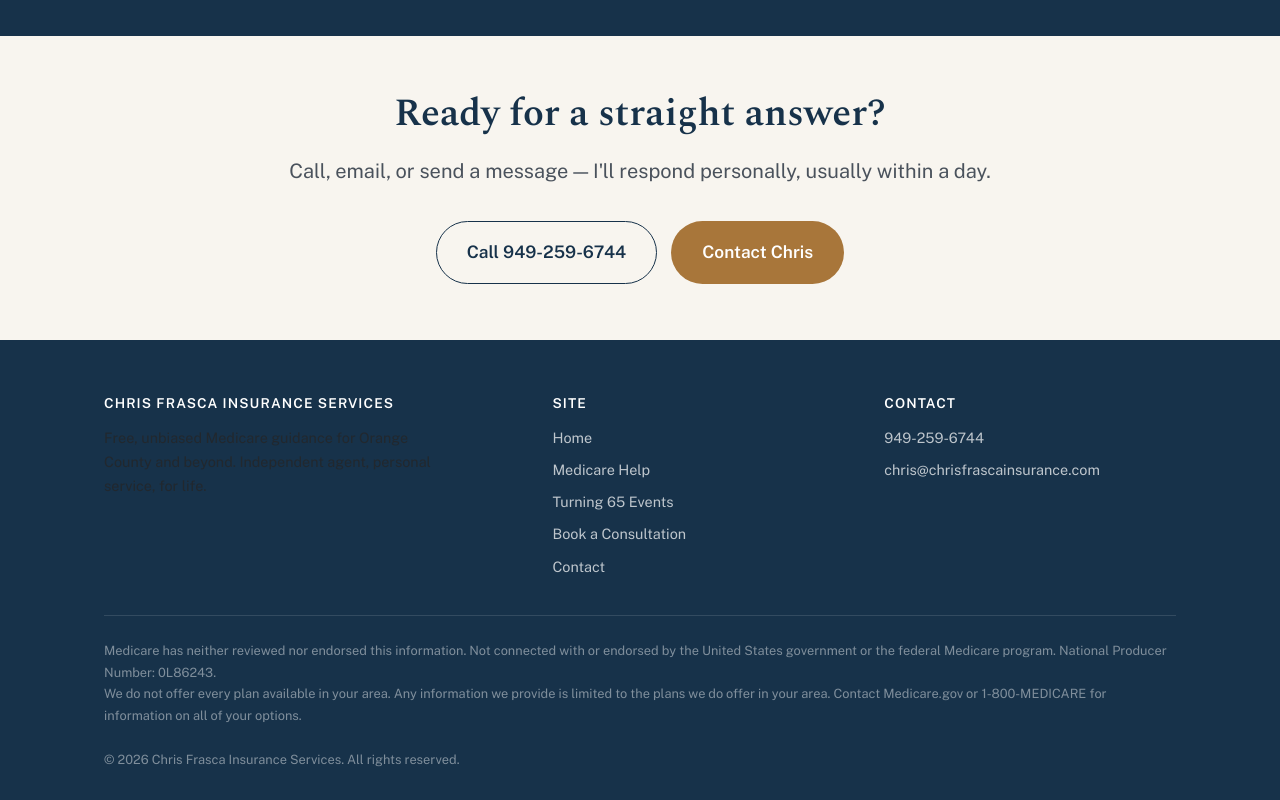
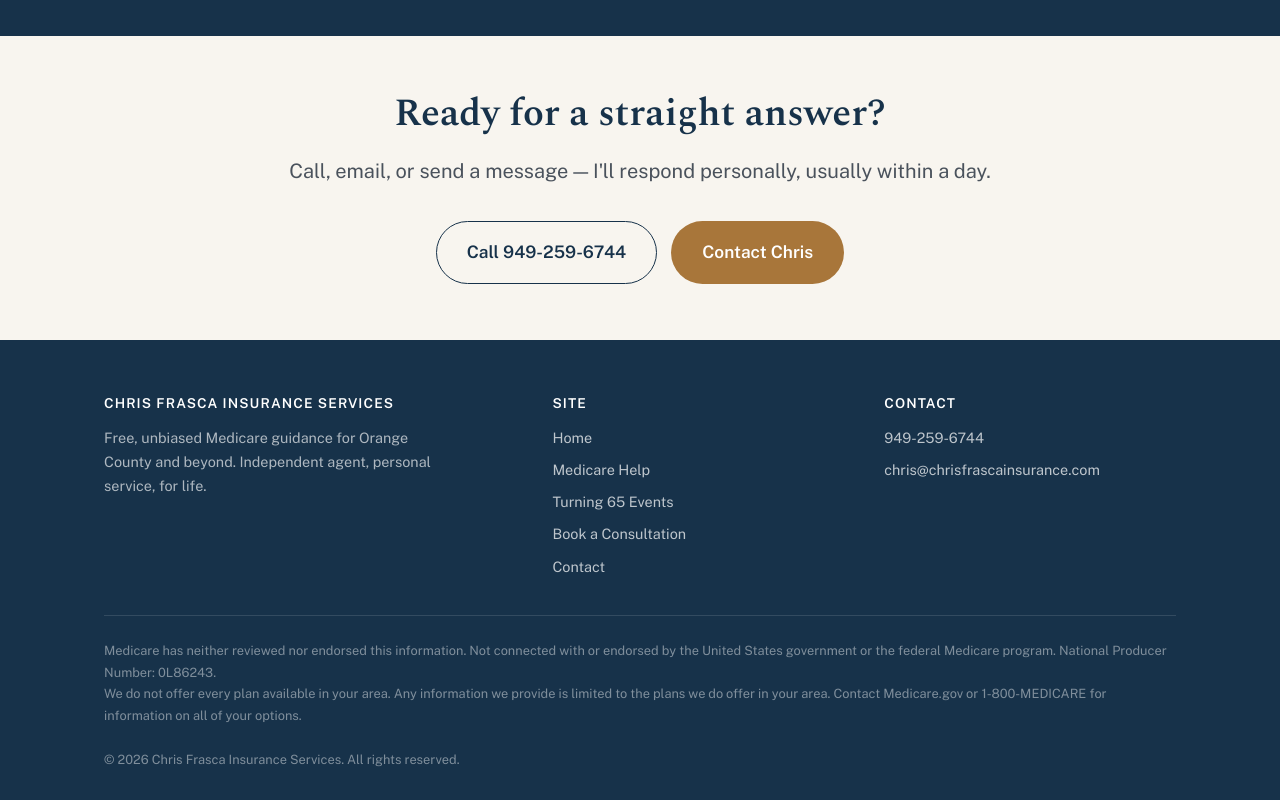
Before and after one commit to cfrasca15/chris-frasca-website, a website: page index.html in a window 1280 px wide. Shown: the part 3322-4122 px from the top of the page. Drawn offline with nearby package versions, Linux system fonts and the light colour scheme.

Commit message:
Fix unreadable dark-on-dark footer intro text
The footer's intro paragraph had no explicit color, so it fell back
to the site-wide dark charcoal p{} rule instead of inheriting the
footer's white text color.

Co-Authored-By: Claude Sonnet 5 <noreply@anthropic.com>

```diff
--- a/css/styles.css
+++ b/css/styles.css
@@ -413,6 +413,7 @@ footer.site-footer {
 footer.site-footer .wrap { }
 .footer-top { display: grid; grid-template-columns: 1.4fr 1fr 1fr; gap: 40px; padding-bottom: 36px; border-bottom: 1px solid rgba(255,255,255,0.12); }
 footer.site-footer h4 { color: #fff; font-family: var(--font-body); font-size: 0.85rem; text-transform: uppercase; letter-spacing: 0.08em; margin-bottom: 14px; }
+footer.site-footer p { color: rgba(255,255,255,0.65); }
 footer.site-footer a { color: rgba(255,255,255,0.72); text-decoration: none; }
 footer.site-footer a:hover { color: var(--brass); }
 footer.site-footer ul { list-style: none; padding: 0; margin: 0; display: flex; flex-direction: column; gap: 8px; }
```
